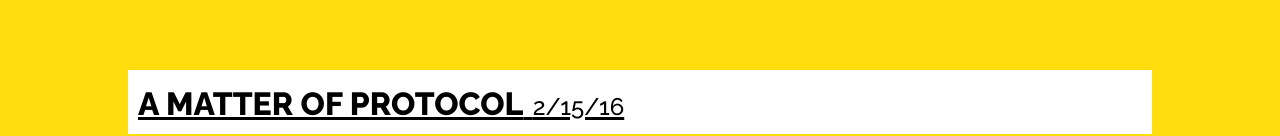
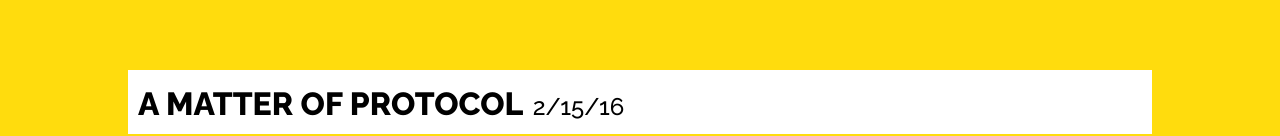
Before and after one commit to keithhamilton/snafu, a plain HTML site: page blog.html in a window 1280 px wide. Shown: the part 664-800 px from the top of the page. Drawn offline with Linux system fonts and the light colour scheme.

Commit message:
Add no-underline style

```diff
--- a/content/index.css
+++ b/content/index.css
@@ -131,4 +131,8 @@ a {
         font-weight: 500;
         font-size: 18pt;
     }
+
+    .no-underline {
+        text-decoration: none;
+    }
 }
```
